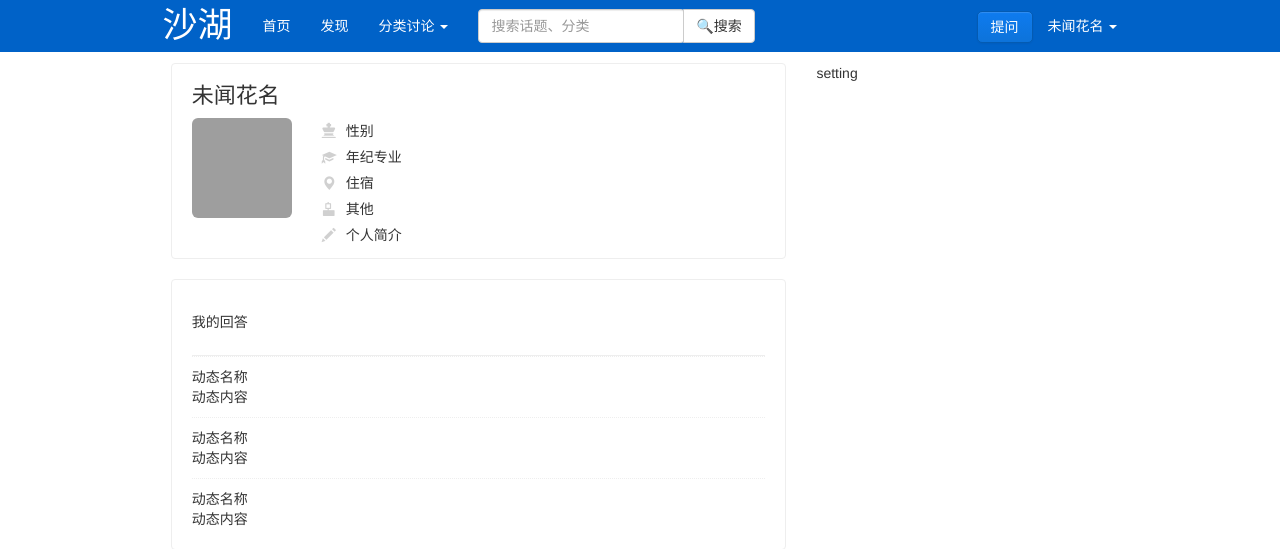
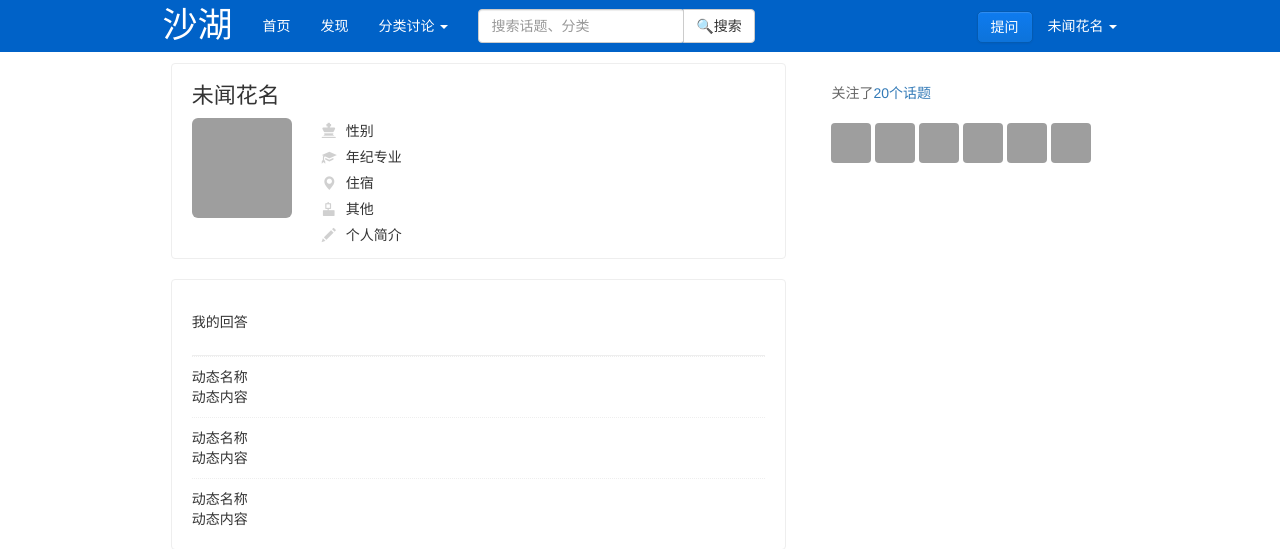
Before and after one commit to yunlxyz/BBS, a CodeIgniter app: page /BBS/index.php/User/Mirror/index in a window 1280 px wide. Shown: the top 549 px of the page. Run offline with CodeIgniter, Linux system fonts and the light colour scheme; some libraries are stand-ins or nearby versions; grey boxes are pictures that could not be loaded.

Commit message:
添加 我的主页、话题广场右侧导航菜单

```diff
--- a/application/views/user/mirror/mirror.php
+++ b/application/views/user/mirror/mirror.php
@@ -53,7 +53,23 @@
           </div>
         </div>
       </div>
-      <div class="col-md-4">setting</div>
+      <div class="col-md-4">
+        <div class="mirror-sidebar">
+          <div class="side-section-inner">
+            <div class="profile-side-section-title">
+              关注了<a href="#">20个话题</a>
+            </div>
+            <div class="profile-following-topic">
+              <a href="#"><img src="http://img2.imgtn.bdimg.com/it/u=2001048216,3423073968&fm=23&gp=0.jpg" alt="图片" /></a>
+              <a href="#"><img src="http://img2.imgtn.bdimg.com/it/u=2001048216,3423073968&fm=23&gp=0.jpg" alt="图片" /></a>
+              <a href="#"><img src="http://img2.imgtn.bdimg.com/it/u=2001048216,3423073968&fm=23&gp=0.jpg" alt="图片" /></a>
+              <a href="#"><img src="http://img2.imgtn.bdimg.com/it/u=2001048216,3423073968&fm=23&gp=0.jpg" alt="图片" /></a>
+              <a href="#"><img src="http://img2.imgtn.bdimg.com/it/u=2001048216,3423073968&fm=23&gp=0.jpg" alt="图片" /></a>
+              <a href="#"><img src="http://img2.imgtn.bdimg.com/it/u=2001048216,3423073968&fm=23&gp=0.jpg" alt="图片" /></a>
+            </div>
+          </div>
+        </div>
+      </div>
     <div>
   </div>
   <div class="col-md-1"></div>
--- a/public/css/myCss.css
+++ b/public/css/myCss.css
@@ -311,7 +311,16 @@ h4{
   top: 0;
   /*font-weight: 200;*/
 }
-
+.section-title{
+  padding: 10px 5px;
+  color: #666;
+}
+.hot-topics li{
+  margin: 0;
+  padding: 15px 5px;
+  border-bottom: 1px solid #eee;
+  font-size: 13px;
+}
 /**
  * mirror
  */
@@ -335,3 +344,16 @@ h4{
   border-radius: 4px 4px 4px 4px;
   padding: 10px 20px;
 }
+.profile-following-topic img{
+  border-radius: 4px;
+  width: 40px;
+  height: 40px;
+}
+.profile-side-section-title{
+  padding: 20px 0;
+  font-weight: 500;
+  color: #666;
+}
+.mirror-sidebar{
+  padding: 0 15px;
+}
```
Also changed, not shown: application/views/user/question/topics.php (+12 -0 lines).
